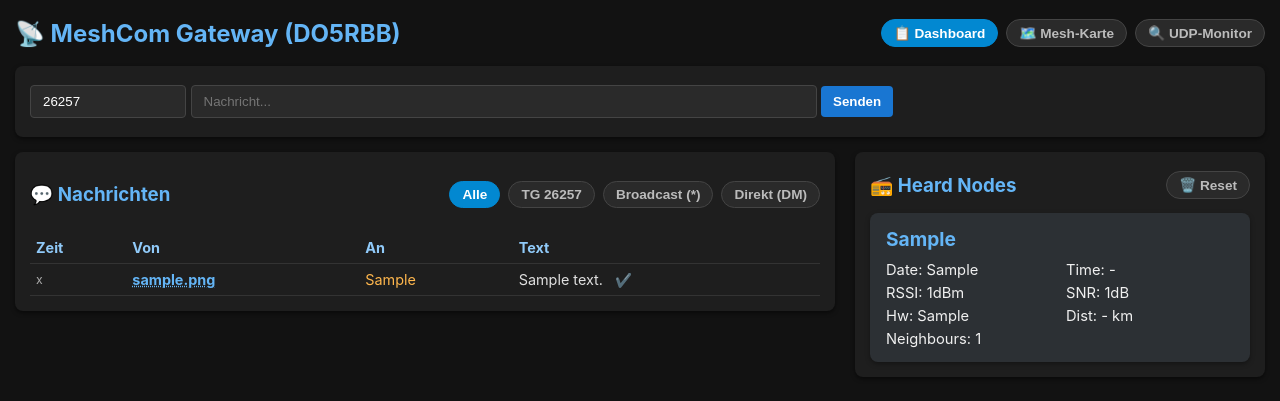
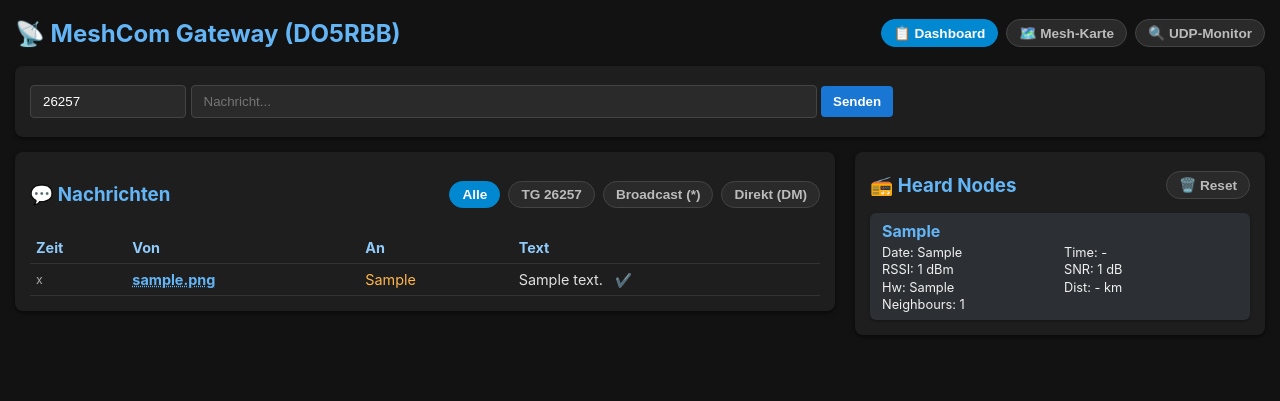
Before and after one commit to rbender23/meshcom-communicator, a Flask app: page / in a window 1280 px wide. Shown: the top 401 px of the page. Run offline with Flask 3, Linux system fonts and the light colour scheme; tables that the repository leaves empty hold one stand-in row (values such as "Sample post").

Commit message:
Heard Nodes Stations Box in der Höhe halbiert

```diff
--- a/templates/index.html
+++ b/templates/index.html
@@ -31,12 +31,12 @@
     .udp-tx { color: #ffca28; }
     .udp-rx { color: #81c784; }
 
-    /* Heard Nodes Cards */
-    .heard-list { display: flex; flex-direction: column; gap: 12px; margin-top: 10px; }
-    .heard-card { background: #2c3034; border-radius: 8px; padding: 14px 16px; box-shadow: 0 2px 5px rgba(0,0,0,0.35); }
-    .heard-call { font-size: 1.2em; font-weight: bold; color: #64b5f6; margin-bottom: 10px; cursor: pointer; display: inline-block; }
+    /* Heard Nodes Cards (kompakter) */
+    .heard-list { display: flex; flex-direction: column; gap: 6px; margin-top: 10px; }
+    .heard-card { background: #2c3034; border-radius: 6px; padding: 8px 12px; box-shadow: 0 1px 3px rgba(0,0,0,0.35); }
+    .heard-call { font-size: 1em; font-weight: bold; color: #64b5f6; margin-bottom: 4px; cursor: pointer; display: inline-block; }
     .heard-call:hover { color: #bbdefb; text-decoration: underline; }
-    .heard-grid { display: grid; grid-template-columns: 1fr 1fr; gap: 5px 12px; font-size: 0.92em; color: #f0f0f0; }
+    .heard-grid { display: grid; grid-template-columns: 1fr 1fr; gap: 2px 8px; font-size: 0.8em; color: #f0f0f0; line-height: 1.2; }
 
     table { width: 100%; border-collapse: collapse; margin-top: 10px; font-size: 0.9em; }
     th, td { text-align: left; padding: 7px 6px; border-bottom: 1px solid #333; }
@@ -286,7 +286,7 @@
     function renderHeardNodes(directNodes) {
       const container = document.getElementById('nodeBody');
       if (!directNodes || directNodes.length === 0) {
-        container.innerHTML = '<div style="color:#777; font-size:0.9em;">Noch keine direkten HF-Pakete (mit RSSI) empfangen...</div>';
+        container.innerHTML = '<div style="color:#777; font-size:0.9em;">Noch keine direkten HF-Pakete empfangen...</div>';
         return;
       }
 
@@ -297,7 +297,6 @@
         const rssiVal = Math.round(Number(n.rssi) || 0);
         const snrVal = Math.round(Number(n.snr) || 0);
 
-        // Distanz nun konsistent mit der Karte auf 1 Nachkommastelle gerundet
         const distVal = (n.dist !== undefined && n.dist !== null && Number(n.dist) >= 0) ? Number(n.dist).toFixed(1) : '-';
         const nbVal = n.neighbours || 0;
 
@@ -307,8 +306,8 @@
             <div class="heard-grid">
               <div>Date: ${dateStr}</div>
               <div>Time: ${timeStr}</div>
-              <div>RSSI: ${rssiVal}dBm</div>
-              <div>SNR: ${snrVal}dB</div>
+              <div>RSSI: ${rssiVal} dBm</div>
+              <div>SNR: ${snrVal} dB</div>
               <div>Hw: ${n.hw || '-'}</div>
               <div>Dist: ${distVal} km</div>
               <div style="grid-column: span 2;">Neighbours: ${nbVal}</div>
@@ -373,7 +372,6 @@
 
             marker.bindPopup(popupHtml);
 
-            // Neues dauerhaftes Label für das Rufzeichen direkt am Marker
             marker.bindTooltip(n.call, {
               permanent: true,
               direction: 'right',
@@ -405,12 +403,9 @@
           const pairKey = [l.from, l.to].sort().join('--');
           activeLinkKeys.add(pairKey);
 
-          // Prüfen, ob die Linie zu deinem eigenen Node führt
           const isMyLink = l.from.startsWith(MY_CALL) || l.to.startsWith(MY_CALL);
-          // Orange/Bernstein für eigene direkte Verbindungen, Cyan für Mesh-Weiterleitungen
           const lineColor = isMyLink ? '#ffb300' : '#00e5ff';
 
-          // Entfernung in Kilometer berechnen
           const distKm = (map.distance(p1, p2) / 1000).toFixed(1);
           const tooltipHtml = `<b>${l.from} ↔ ${l.to}</b><br><span style="color:${lineColor}; font-weight:bold;">${distKm} km</span>`;
 
@@ -419,7 +414,6 @@
             existingLines[pairKey].shadow.setLatLngs([p1, p2]);
             existingLines[pairKey].line.setTooltipContent(tooltipHtml);
 
-            // Farbe dynamisch updaten, falls sich Rufzeichen geändert haben
             existingLines[pairKey].line.setStyle({ color: lineColor, weight: isMyLink ? 4.5 : 3.5 });
           } else {
             const shadowLine = L.polyline([p1, p2], {
@@ -436,7 +430,6 @@
               dashArray: '8, 6'
             });
 
-            // Hover-Tooltip mit Distanz-Angabe
             line.bindTooltip(tooltipHtml, { sticky: true, className: 'line-tooltip' });
             linesLayer.addLayer(line);
 
```
